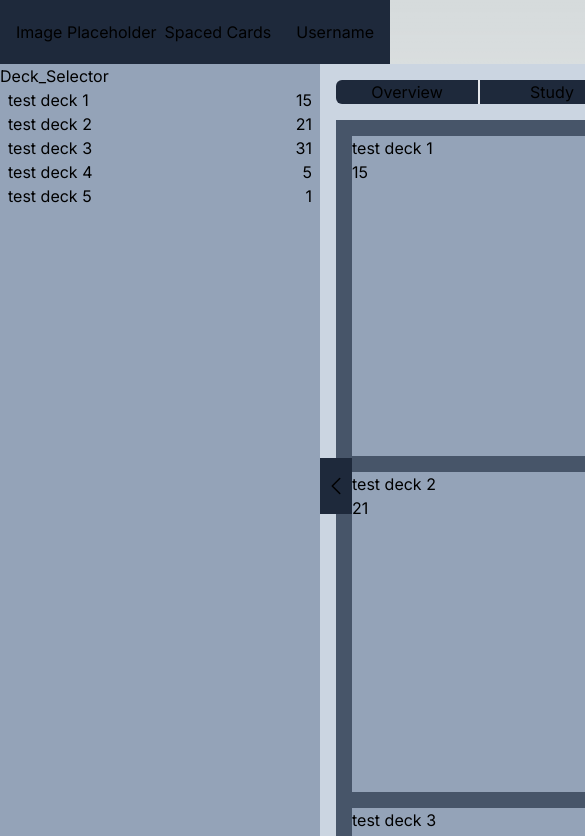
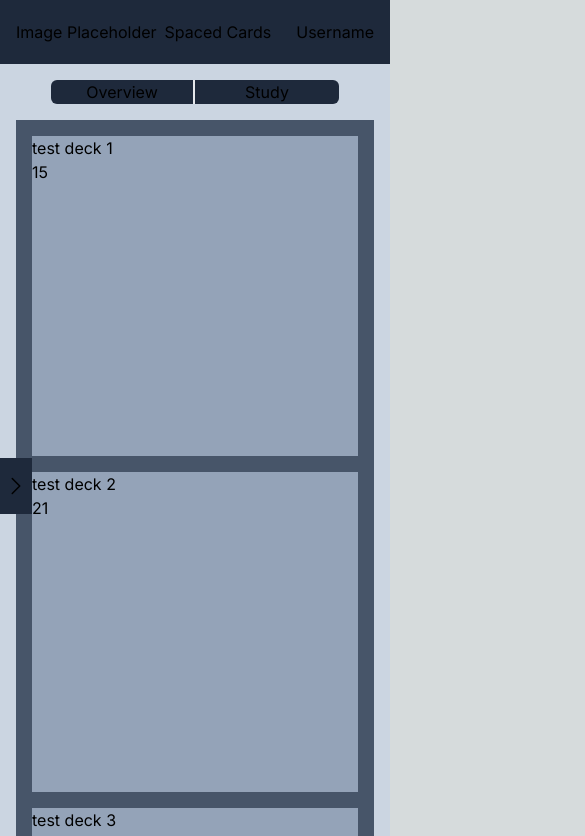
Before and after one commit to gary-giambatista/spaced-cards, a Next.js app: page / in a window 390 px wide. Shown: the top 836 px of the page, 585 px wide, since content can reach past the window. Built offline with nearby package versions, Linux system fonts and the light colour scheme.

Commit message:
Fixed overflow, fixed mobile display with drawer, added JS handle drawer depending on screen width

```diff
--- a/app/page.js
+++ b/app/page.js
@@ -4,17 +4,49 @@ import Deck_Selector from "@/components/hud/Deck_Selector";
 import Hud_Header from "@/components/hud/Hud_Header";
 import Overview from "@/components/hud/Overview";
 import Study from "@/components/hud/Study";
+import debounce from "@/library/debounce";
 import dayjs from "dayjs";
-import { useState } from "react";
+import { useEffect, useState } from "react";
 import { SuperMemoGrade, SuperMemoItem, supermemo } from "supermemo";
 
 export default function Home() {
 	const [mode, setMode] = useState("overview");
 	const [drawerOpen, setDrawerOpen] = useState(true);
+	const [isSmallScreen, setIsSmallScreen] = useState(
+		typeof window === "undefined" ? false : window.innerWidth <= 820
+	);
+	let timeout = false;
+
+	//1.
+	useEffect(() => {
+		window.addEventListener("resize", () => {
+			clearTimeout(timeout);
+			setTimeout(handleWindowSizeChange, 500);
+		});
+		// window.addEventListener("resize", debounce(handleWindowSizeChange, 500));
+
+		return () => {
+			window.removeEventListener("resize", handleWindowSizeChange);
+		};
+	}, []);
+	//2.
+	function handleWindowSizeChange() {
+		setIsSmallScreen(window.innerWidth <= 820);
+	}
+	//3.
+	useEffect(() => {
+		// If the screen size is above 820px
+		if (!isSmallScreen) {
+			setDrawerOpen(true);
+		} else {
+			setDrawerOpen(false);
+		}
+	}, [isSmallScreen]);
+
 	return (
 		<main className="flex h-full">
 			<Deck_Selector drawerOpen={drawerOpen} setDrawerOpen={setDrawerOpen} />
-			<div className="flex flex-col w-full p-4 gap-4 bg-slate-300">
+			<div className="flex flex-col w-full p-4 gap-4 bg-slate-300 overflow-y-auto">
 				<Hud_Header setMode={setMode} />
 				{mode === "overview" ? (
 					<Overview setMode={setMode} />
--- a/components/hud/Deck_Selector.jsx
+++ b/components/hud/Deck_Selector.jsx
@@ -31,7 +31,7 @@ const sampleDecks = [
 function Deck_Selector({ drawerOpen, setDrawerOpen }) {
 	return (
 		<section
-			className={`flex-shrink relative bg-slate-400 transition-all ${
+			className={`absolute h-full sm:relative flex-shrink bg-slate-400 transition-all ${
 				drawerOpen ? "w-80 min-w-80" : "w-0 min-w-0"
 			} `}
 		>
@@ -43,15 +43,15 @@ function Deck_Selector({ drawerOpen, setDrawerOpen }) {
 					xmlns="http://www.w3.org/2000/svg"
 					fill="none"
 					viewBox="0 0 24 24"
-					stroke-width="1.5"
+					strokeWidth="1.5"
 					stroke="currentColor"
 					className={`w-6 h-6 transition-transform ${
 						drawerOpen ? "rotate-180" : ""
 					}`}
 				>
 					<path
-						stroke-linecap="round"
-						stroke-linejoin="round"
+						strokeLinecap="round"
+						strokeLinejoin="round"
 						d="m8.25 4.5 7.5 7.5-7.5 7.5"
 					/>
 				</svg>
--- /dev/null
+++ b/library/debounce.js
@@ -0,0 +1,13 @@
+export default function debounce(func, delay) {
+	let timeoutId;
+
+	return function (...args) {
+		// Clear the previous timeout
+		clearTimeout(timeoutId);
+
+		// Set a new timeout
+		timeoutId = setTimeout(() => {
+			func.apply(this, args);
+		}, delay);
+	};
+}
```
